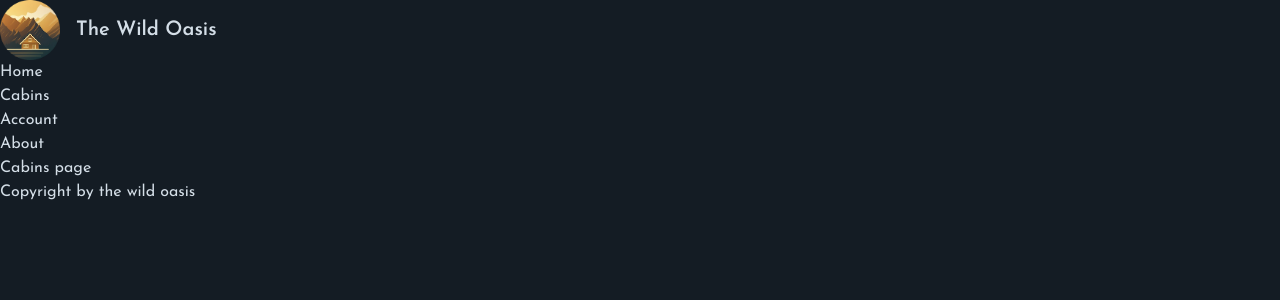
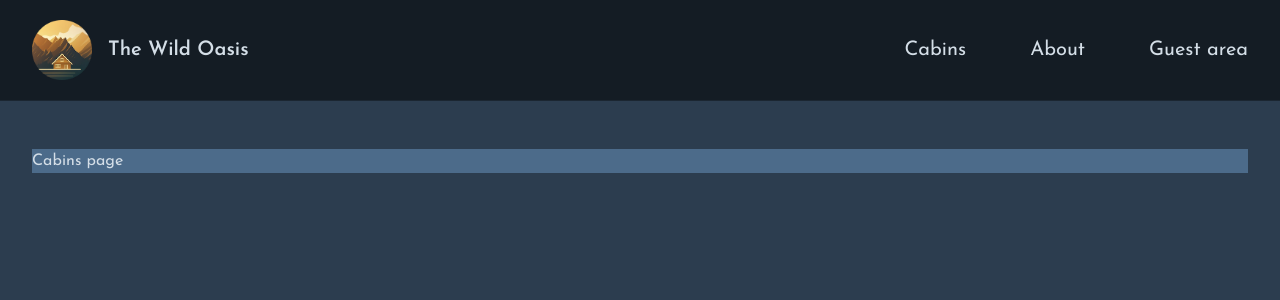
Before and after one commit to Ala-Ben-Aissia/the-wild-oasis-website, a Next.js app: page /cabins in a window 1280 px wide. Shown: the top 300 px of the page. Built offline with nearby package versions, Linux system fonts and the light colour scheme.

Commit message:
Improving the Navigation and RootLayout styles

```diff
--- /dev/null
+++ b/app/_components/Header.js
@@ -0,0 +1,15 @@
+import Navigation from '@/app/_components/Navigation';
+import Logo from '@/app/_components/Logo';
+
+function Header() {
+  return (
+    <header className='border-b border-primary-900 px-8 py-5'>
+      <div className='flex justify-between items-center max-w-7xl mx-auto'>
+        <Logo />
+        <Navigation />
+      </div>
+    </header>
+  );
+}
+
+export default Header;
--- a/app/_components/Navigation.js
+++ b/app/_components/Navigation.js
@@ -2,19 +2,33 @@
 
 export default function Navigation() {
   return (
-    <ul>
+    <nav className='z-10 text-xl'>
+      <ul className='flex gap-16 items-center'>
         <li>
-        <Link href='/'>Home</Link>
+          <Link
+            href='/cabins'
+            className='hover:text-accent-400 transition-colors'
+          >
+            Cabins
+          </Link>
         </li>
         <li>
-        <Link href='/cabins'>Cabins</Link>
+          <Link
+            href='/about'
+            className='hover:text-accent-400 transition-colors'
+          >
+            About
+          </Link>
         </li>
         <li>
-        <Link href='/account'>Account</Link>
-      </li>
-      <li>
-        <Link href='/about'>About</Link>
+          <Link
+            href='/account'
+            className='hover:text-accent-400 transition-colors'
+          >
+            Guest area
+          </Link>
         </li>
       </ul>
+    </nav>
   )
 }
--- a/app/layout.js
+++ b/app/layout.js
@@ -2,6 +2,7 @@
 import Navigation from '@/app/_components/Navigation'
 import '@/app/_styles/globals.css'
 import {Josefin_Sans} from 'next/font/google'
+import Header from './_components/Header'
 
 const josefin = Josefin_Sans({
   subsets: ['latin'],
@@ -21,14 +22,16 @@
   return (
     <html lang='en'>
       <body
-        className={`${josefin.className} bg-primary-950 text-primary-100 min-h-screen`}
+        className={`${josefin.className} antialiased bg-primary-950 text-primary-100 min-h-screen flex flex-col`}
       >
-        <header>
-          <Logo />
-          <Navigation />
-        </header>
-        <main>{children}</main>
-        <footer>Copyright by the wild oasis</footer>
+        <Header />
+        <div
+          className='flex-1 px-8 py-12 bg-primary-800' /* vertically occupy the rest of the layout */
+        >
+          <main className='bg-primary-600 max-w-7xl mx-auto'>
+            {children}
+          </main>
+        </div>
       </body>
     </html>
   )
```
Lines whose indentation alone changed are shown as unchanged.
